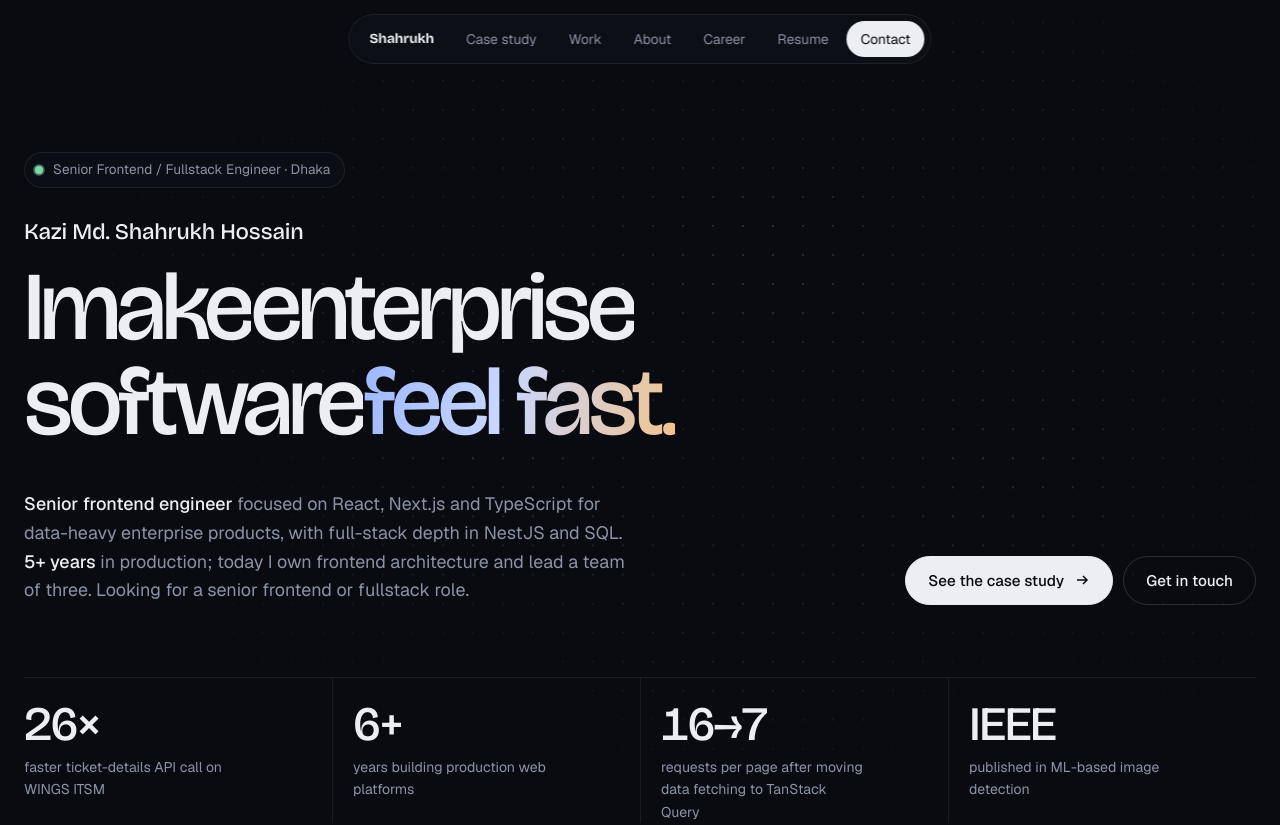
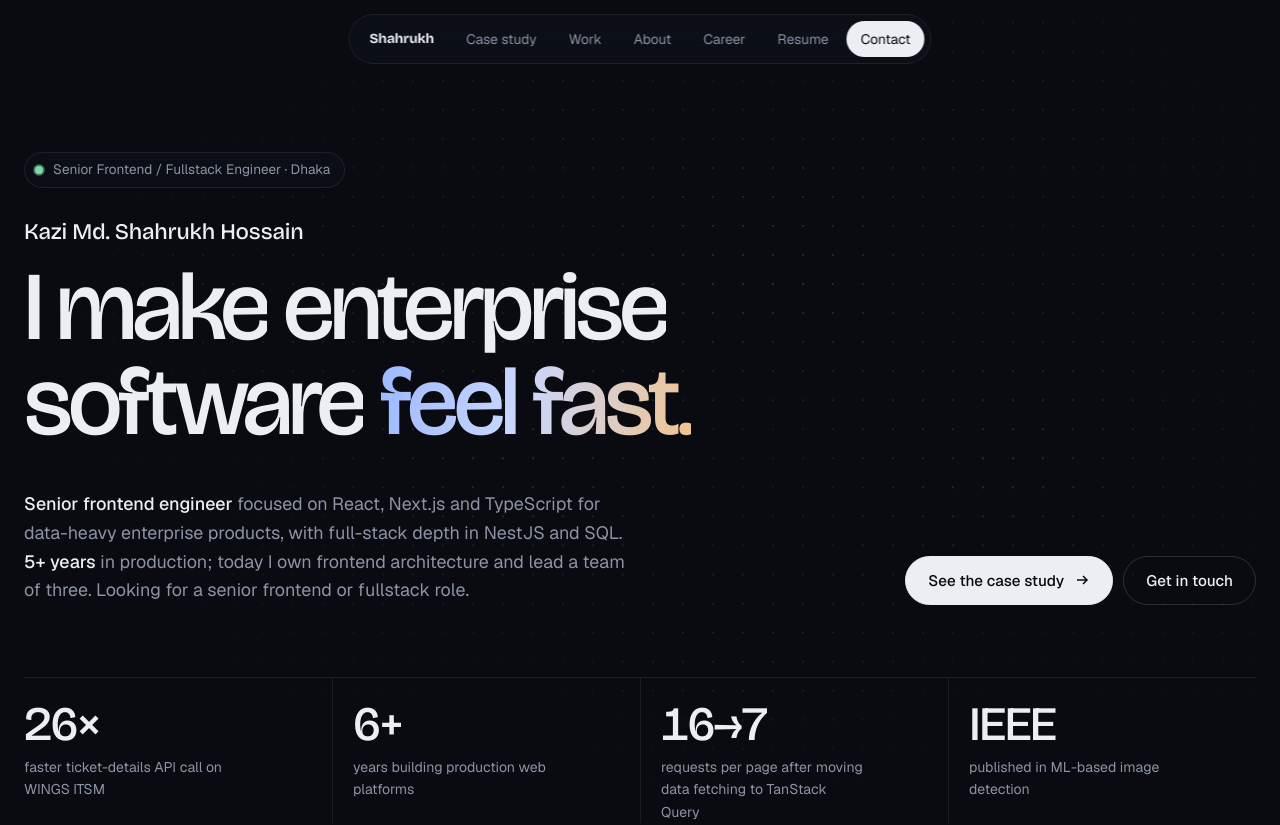
Before and after one commit to shahrukh131/shahrukh-portfoilo, a Next.js app: page / in a window 1280 px wide. Shown: the top 825 px of the page. Built offline with nearby package versions, Linux system fonts and the light colour scheme.

Commit message:
fix: wrap words in Fragment for proper rendering in Hero component

```diff
--- a/components/Hero.tsx
+++ b/components/Hero.tsx
@@ -1,3 +1,4 @@
+import { Fragment } from "react";
 import { hero, profile, stats } from "@/content/site";
 import DotField from "./DotField";
 import CountUp from "./CountUp";
@@ -16,9 +17,12 @@ export default function Hero() {
       <p className="fullname">{profile.name}</p>
       <h1>
         {words.map((w, i) => (
-          <span key={w} className="w">
-            <span className={i === words.length - 1 ? "hl" : undefined} style={{ animationDelay: `${0.15 + i * 0.07}s` }}>{w}</span>
-          </span>
+          <Fragment key={w}>
+            <span className="w">
+              <span className={i === words.length - 1 ? "hl" : undefined} style={{ animationDelay: `${0.15 + i * 0.07}s` }}>{w}</span>
+            </span>
+            {i < words.length - 1 && " "}
+          </Fragment>
         ))}
       </h1>
       <div className="sub">
```
